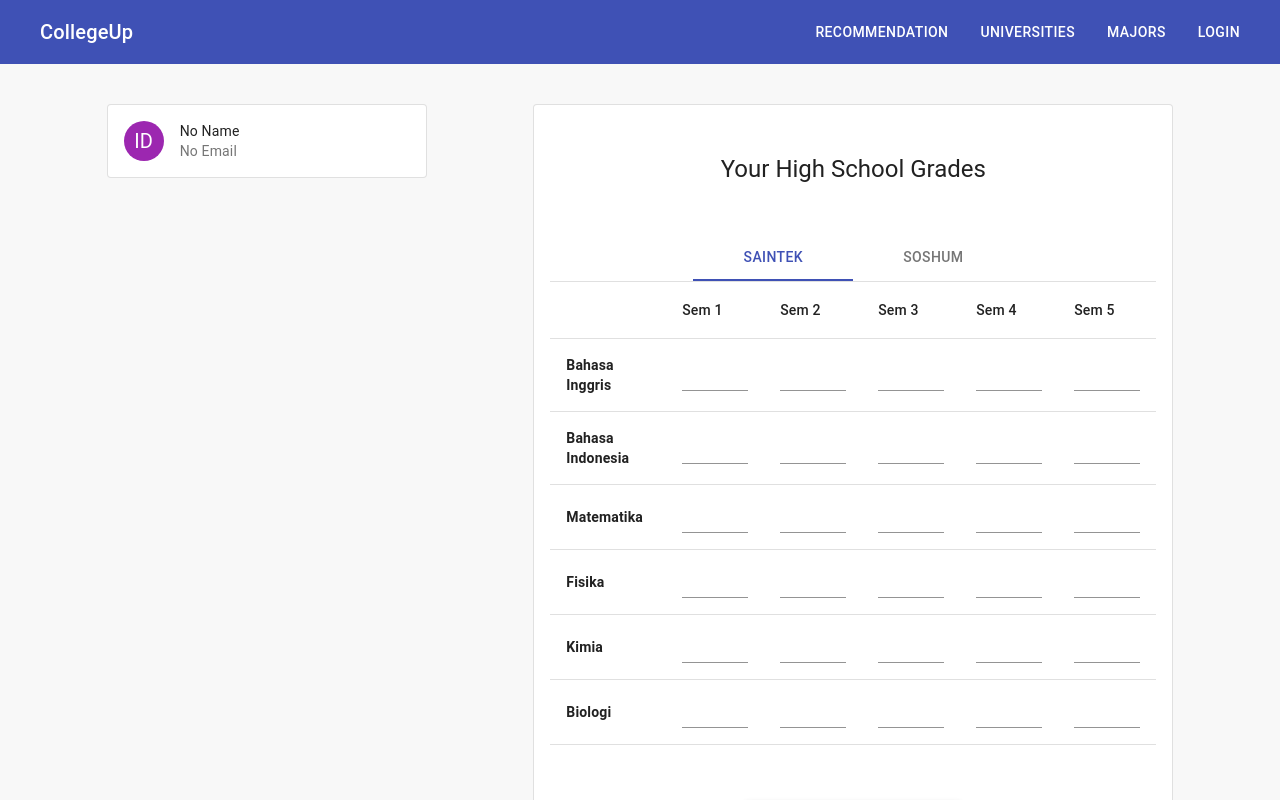
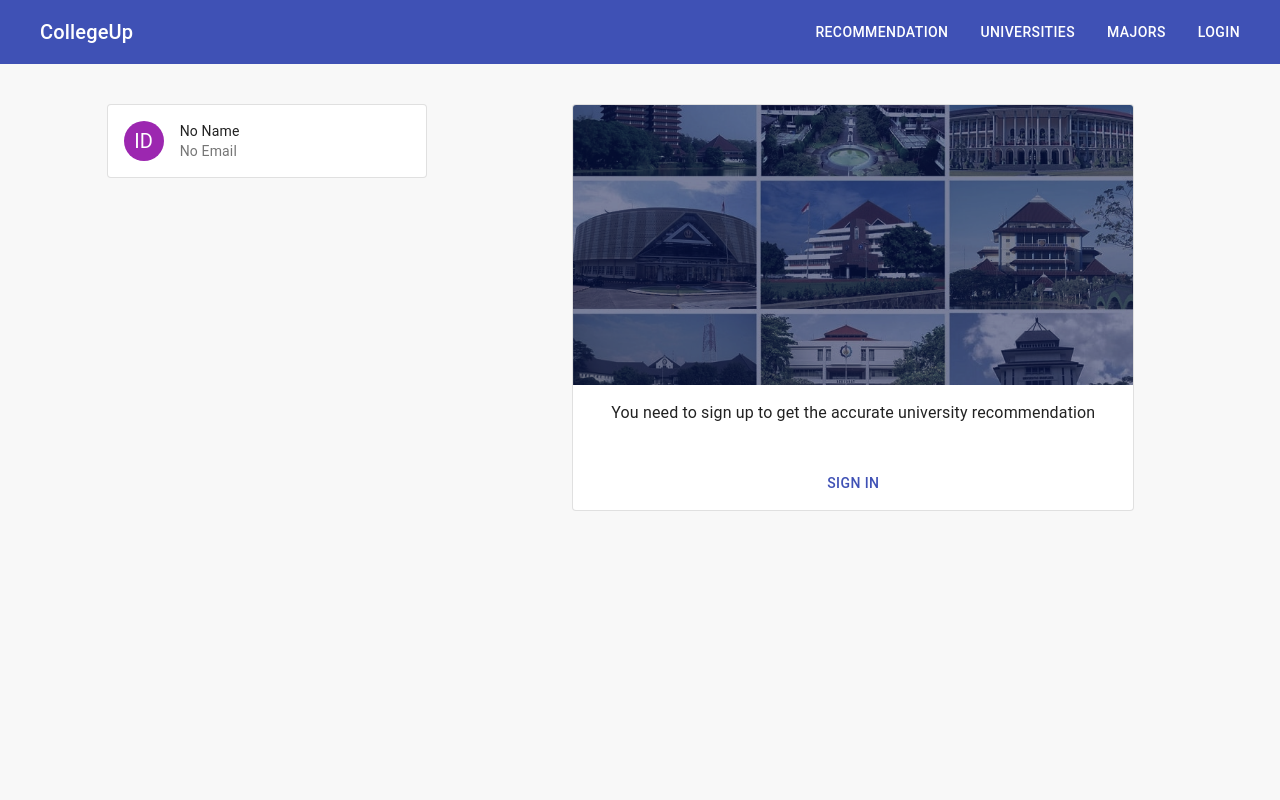
Before and after one commit to Joshtein/AWS-The-Big-4, a React (Create React App) app: page /student-dashboard in a window 1280 px wide. Shown: the top 800 px of the page. Built offline with nearby package versions, Linux system fonts and the light colour scheme; what amazon-cognito-identity-js would draw is missing.

Commit message:
studentDash update

```diff
--- a/src/AWSDependencies/api.js
+++ b/src/AWSDependencies/api.js
@@ -185,7 +185,6 @@ body: {
         "score": 85
       }
     ],
-    "budget": 100000000
   }
 */
 export const userUpdate = async(dataSent)=>{
--- a/src/components/recommendation/Recommendation.js
+++ b/src/components/recommendation/Recommendation.js
@@ -70,7 +70,7 @@ function Recommendation(props) {
               />
               <CardContent>
                 <Typography variant="body1" align="center" paragraph>
-                  You need to sign up for get the accurate university recommendation
+                  You need to sign up to get the accurate university recommendation
                 </Typography>
               </CardContent>
               <CardActions classes={{root: classes.content}}>
--- a/src/components/studentDashboard/StudentDashboard.js
+++ b/src/components/studentDashboard/StudentDashboard.js
@@ -1,6 +1,7 @@
-import { Box, Grid, Hidden, makeStyles, Card, CardActions, CardContent, Avatar, CardHeader, TextField, Typography, Paper, Tabs, Tab, Divider, TableContainer, Table, TableHead, TableRow, TableCell, TableBody, Button } from '@material-ui/core';
+import { Box, Grid, Hidden, makeStyles, Card, CardActions, CardContent, Avatar, CardHeader, TextField, Typography, CardMedia, Tabs, Tab, Divider, TableContainer, Table, TableHead, TableRow, TableCell, TableBody, Button } from '@material-ui/core';
 import { purple } from '@material-ui/core/colors';
 import React from 'react';
+import {Link as RouterLink} from "react-router-dom";
 import { useState } from 'react';
 import { Fragment } from 'react';
 import { connect } from 'react-redux';
@@ -8,6 +9,10 @@ import LandingNavbar from '../LandingNavbar';
 import Copyright from '../_Copyright';
 import PropTypes from 'prop-types';
 import { SentimentDissatisfiedRounded } from '@material-ui/icons';
+import HeroImage from "../../assets/RecommendationHero.jpg";
+import FeaturedLoginCardImage from "../../assets/FeaturedRecommendation__Login.png";
+import { userUpdate } from '../../AWSDependencies/api'
+import { getUserData } from '../../redux/coba';
 
 // To Do:
 // 1. Kalo belom login, tendang ke sign in
@@ -26,6 +31,36 @@ const useStyle = makeStyles((theme) => ({
     color: theme.palette.getContrastText(purple[500]),
     backgroundColor: purple[500],
   },
+
+  cardHeroContainer: {
+    width: "100%",
+    height: "100%",
+  },
+
+  hero_image: {
+    width: "100%",
+    height: "100%",
+    backgroundImage: `url(${HeroImage})`,
+    backgroundSize: "cover",
+  },
+
+  hero_description: {
+    display: "flex",
+    flexDirection: "column",
+    alignItems: "center",
+    justifyContent: "center",
+  },
+
+  content: {
+    display: "flex",
+    flexDirection: "column",
+    alignItems: "center",
+  },
+
+  image: {
+    minHeight: "280px",
+    width: "100%",
+  }
 }))
 
 function TabPanel(props) {
@@ -82,13 +117,39 @@ const nullArray = [
 ];
 
 const mapelArray = [
+  ["Matematika IPA", "Geografi"],
+  ["Fisika", "Sejarah Minat"],
+  ["Kimia", "Sosiologi"],
+  ["Biologi", "Ekonomi"],
   ["Bahasa Inggris", "Bahasa Inggris"],
-  ["Bahasa Indonesia", "Bahasa Indonesia"],
-  ["Matematika", "Sejarah"],
-  ["Fisika", "Kimia"],
-  ["Kimia", "Sosiologi"],
-  ["Biologi", "Ekonomi"]
+  ["Bahasa Indonesia", "Bahasa Indonesia"]
 ]
+
+/*
+{
+        "uuid": "123456",
+        "majorGroup": "Soshum",
+        "subjects": [{
+            "name": "Geografi",
+            "score": 85
+        },{
+            "name": "Sejarah Minat",
+            "score": 80
+        },{
+            "name": "Sosiologi",
+            "score": 90
+        },{
+            "name": "Ekonomi",
+            "score": 93
+        },{
+            "name": "Bahasa Inggris",
+            "score": 92
+        },{
+            "name": "Bahasa Indonesia",
+            "score": 85
+        }]
+    }
+*/
 
 
 function StudentDashboard(props) {
@@ -105,11 +166,78 @@ function StudentDashboard(props) {
   const handleScoreArray = (mapel, semester) => {
     return function (e) {
       let temp = [...scoreArray];
-      temp[mapel][semester] = parseInt(e.target.value)
+      temp[mapel][semester] = parseFloat(e.target.value)
       setScoreArray(temp);
 
       console.log(scoreArray);
       console.log(temp);
+    }
+  }
+
+  const userUpdateApi = async (dataSent) => {
+    console.log(dataSent);
+    const res = await userUpdate(dataSent);
+    console.log("RESPOND :", res);
+  };
+
+  const onSubmit = (event) => {
+    event.preventDefault();
+    const majorGroupName = enumMajorGroup(majorGroup);
+    if(majorGroup === 1){
+      const dataSent = {
+          "uuid": props.user.userData.userID,
+          "majorGroup": majorGroupName,
+          "subjects": [{
+              "name": "Geografi",
+              "score": (scoreArray[0].reduce((a, b) => a + b, 0))/5
+          },{
+              "name": "Sejarah Minat",
+              "score": (scoreArray[1].reduce((a, b) => a + b, 0))/5
+          },{
+              "name": "Sosiologi",
+              "score": (scoreArray[2].reduce((a, b) => a + b, 0))/5
+          },{
+              "name": "Ekonomi",
+              "score": (scoreArray[3].reduce((a, b) => a + b, 0))/5
+          },{
+              "name": "Bahasa Inggris",
+              "score": (scoreArray[4].reduce((a, b) => a + b, 0))/5
+          },{
+              "name": "Bahasa Indonesia",
+              "score": (scoreArray[5].reduce((a, b) => a + b, 0))/5
+          }]
+      }
+      //console.log(dataSent);
+      userUpdateApi(dataSent);
+      props.getUserData(props.user.userData.userID);
+    }
+    else{
+      const dataSent = {
+        "uuid": props.user.userData.userID,
+        "majorGroup": majorGroupName,
+        "subjects": [{
+            "name": "Matematika IPA",
+            "score": (scoreArray[0].reduce((a, b) => a + b, 0))/5
+        },{
+            "name": "Fisika",
+            "score": (scoreArray[1].reduce((a, b) => a + b, 0))/5
+        },{
+            "name": "Kimia",
+            "score": (scoreArray[2].reduce((a, b) => a + b, 0))/5
+        },{
+            "name": "Biologi",
+            "score": (scoreArray[3].reduce((a, b) => a + b, 0))/5
+        },{
+            "name": "Bahasa Inggris",
+            "score": (scoreArray[4].reduce((a, b) => a + b, 0))/5
+        },{
+            "name": "Bahasa Indonesia",
+            "score": (scoreArray[5].reduce((a, b) => a + b, 0))/5
+        }]
+      }
+      //console.log(dataSent);
+      userUpdateApi(dataSent);
+      props.getUserData(props.user.userData.userID);
     }
   }
 
@@ -137,6 +265,26 @@ function StudentDashboard(props) {
         </Hidden>
 
         <Grid item md={6}>
+        {
+          !props.status
+          ?
+            <Box p={5} className={classes.hero_description}>
+              <Card variant="outlined" className={classes.cardHeroContainer}>
+                <CardMedia
+                  className={classes.image}
+                  image={FeaturedLoginCardImage}
+                />
+                <CardContent>
+                  <Typography variant="body1" align="center" paragraph>
+                    You need to sign up to get the accurate university recommendation
+                  </Typography>
+                </CardContent>
+                <CardActions className={classes.content}>
+                  <Button component={RouterLink} to="/login" color="primary">Sign in</Button>
+                </CardActions>
+              </Card>
+            </Box>
+          :
             <Box width="100%" py={5}>
               <Card variant="outlined">
                 <CardContent>
@@ -239,11 +387,13 @@ function StudentDashboard(props) {
                 </CardContent>
                 <CardActions>
                   <Box p={4} classes={{root: classes.actions}} width="100%">
-                  <Button color="primary" variant="contained">Save and Update Scores</Button>
+                    <Button color="primary" variant="contained" onClick={onSubmit}>Save and Update Scores</Button>
                   </Box>
                 </CardActions>
               </Card>
             </Box>
+
+        }
         </Grid>
         <Hidden smDown>
           <Grid item md={1}/>
@@ -261,4 +411,10 @@ const mapStateToProps = state => {
   }
 }
 
-export default connect(mapStateToProps)(StudentDashboard);
+const mapDispatchToProps = (dispatch) => {
+  return {
+    getUserData: (userId) => dispatch(getUserData(userId)),
+  }
+}
+
+export default connect(mapStateToProps, mapDispatchToProps)(StudentDashboard);
--- a/src/windows/SignUp.js
+++ b/src/windows/SignUp.js
@@ -1,4 +1,5 @@
 import React, {useState} from 'react';
+import { connect } from 'react-redux'
 import Avatar from '@material-ui/core/Avatar';
 import Button from '@material-ui/core/Button';
 import CssBaseline from '@material-ui/core/CssBaseline';
@@ -18,6 +19,8 @@ import { useHistory } from 'react-router-dom';
 import Copyright from '../components/_Copyright';
 import { Fragment } from 'react';
 import LandingNavbar from '../components/LandingNavbar';
+import { getUserData } from '../redux/coba';
+import { updateStatusLoggedIn } from '../redux/coba';
 
 const crypto = require("crypto");
 const generateUUID = () => crypto.randomBytes(16).toString("hex");
@@ -42,7 +45,7 @@ const useStyles = makeStyles((theme) => ({
   },
 }));
 
-export default function SignUp() {
+function SignUp({ resUser, getUserData, updateStatusLoggedIn }) {
   const classes = useStyles();
   const history = useHistory();
   const [firstName, setFirstName] = useState("");
@@ -81,7 +84,9 @@ export default function SignUp() {
         }
         else{
             userCreateApi();
-            history.push('/login');
+            getUserData(uuid);
+            updateStatusLoggedIn();
+            history.push('/student-dashboard');
         }
         console.log(data);
     });
@@ -197,3 +202,19 @@ export default function SignUp() {
     </Fragment>
   );
 }
+
+const mapStateToProps = state => {
+  return {
+    resUser: state.user,
+    status: state.statusLoggedIn
+  }
+}
+
+const mapDispatchToProps = (dispatch) => {
+  return {
+    getUserData: (userId) => dispatch(getUserData(userId)),
+    updateStatusLoggedIn: () => dispatch(updateStatusLoggedIn())
+  }
+}
+
+export default connect(mapStateToProps,mapDispatchToProps)(SignUp);
```
Also changed, not shown: src/components/recommendation/_RecommendationHero.js (+25 -5 lines). Lines whose indentation alone changed are shown as unchanged.
